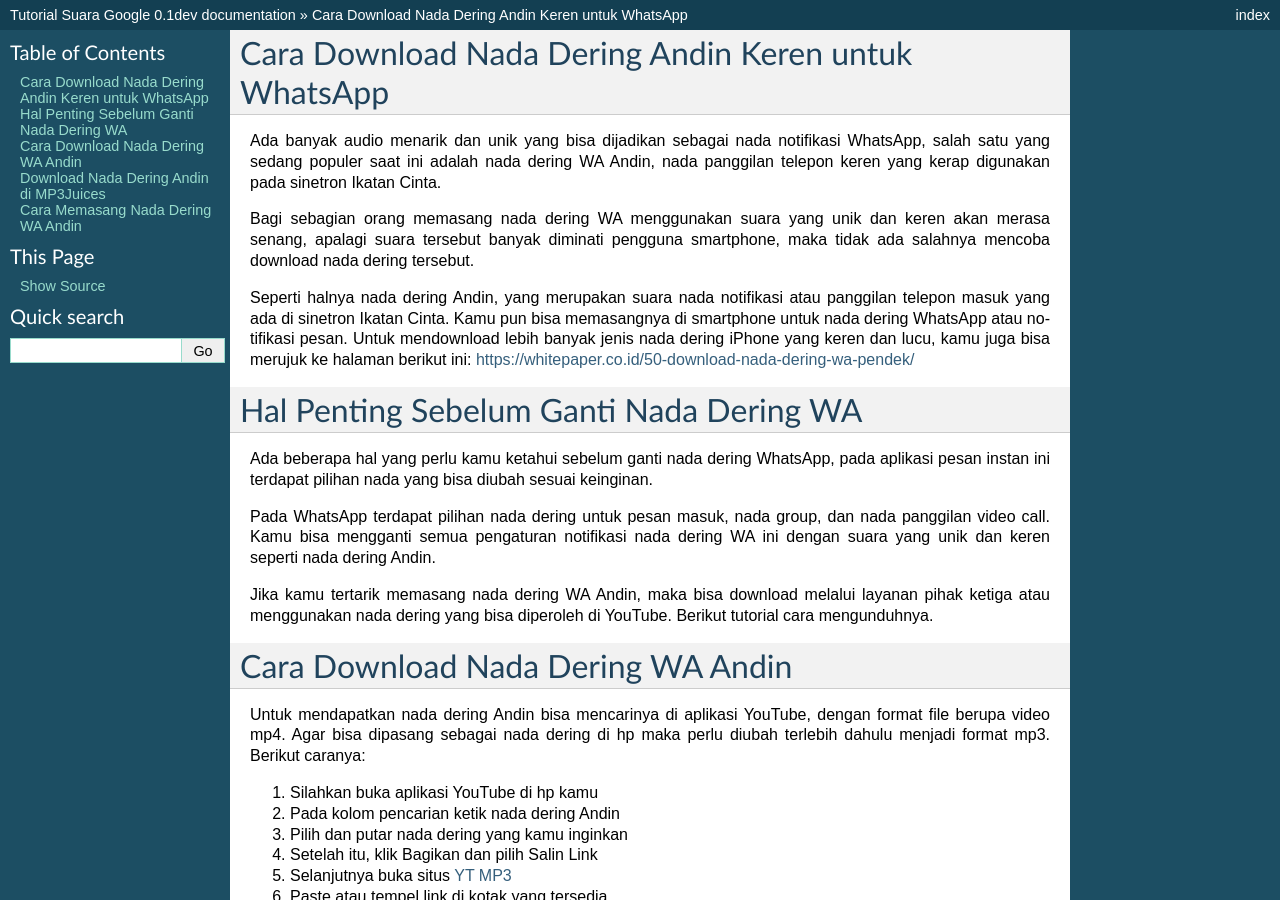
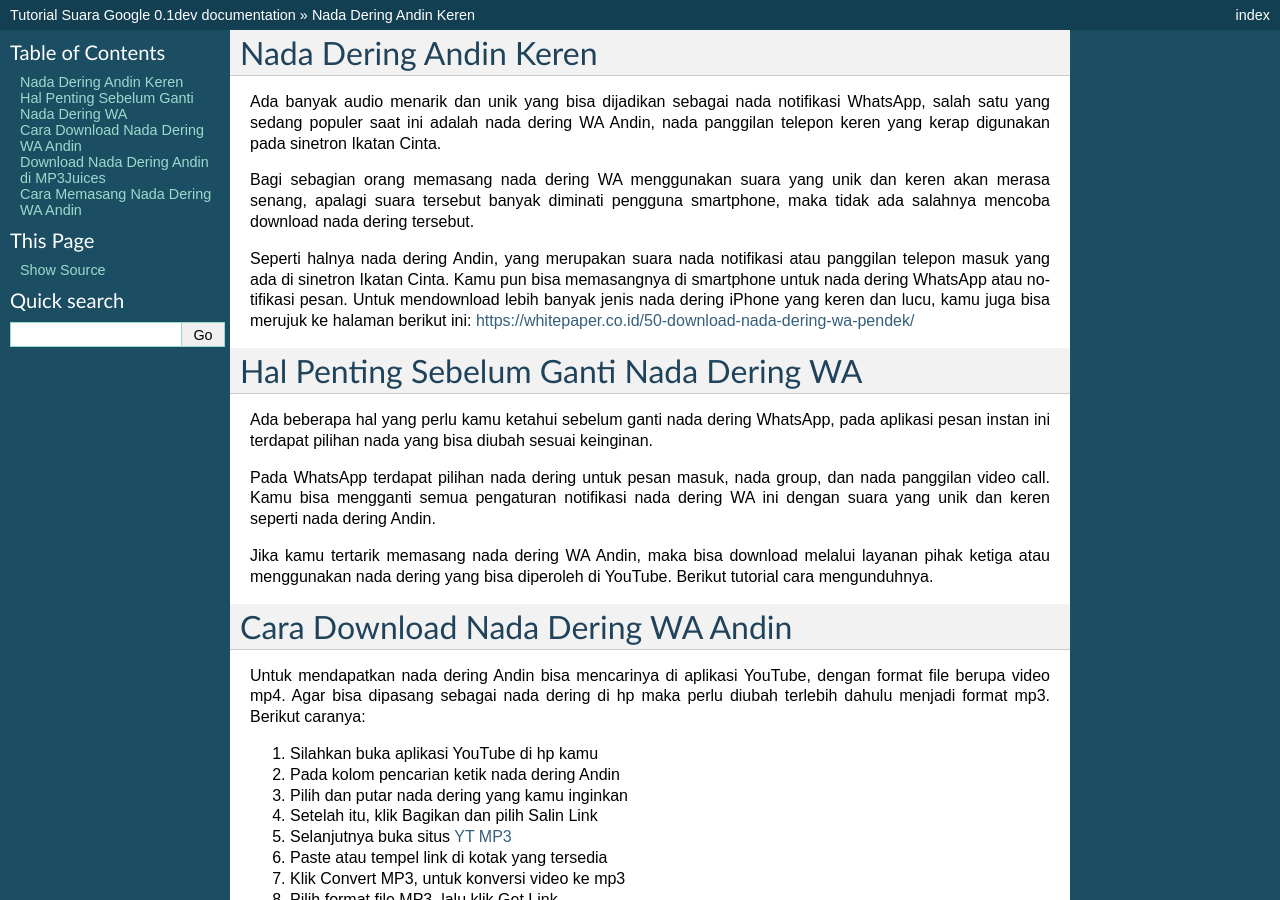
Before and after one commit to psmithr/hostontx, a Sphinx documentation site: the page built from docs/en/latest/index.rst, in a window 1280 px wide and 900 px high. Built offline with Sphinx 7.4.7, drawn with Linux system fonts in a browser that asks for light colours; pages that are not in the unit, such as notebooks, are missing from menus; some of the changed text lies outside the part shown.

Commit message:
Update index.rst

```diff
--- a/docs/en/latest/index.rst
+++ b/docs/en/latest/index.rst
@@ -1,4 +1,4 @@
-Cara Download Nada Dering Andin Keren untuk WhatsApp
+Nada Dering Andin Keren
 ==============================
 
 Ada banyak audio menarik dan unik yang bisa dijadikan sebagai nada notifikasi WhatsApp, salah satu yang sedang populer saat ini adalah nada dering WA Andin, nada panggilan telepon keren yang kerap digunakan pada sinetron Ikatan Cinta.
```
